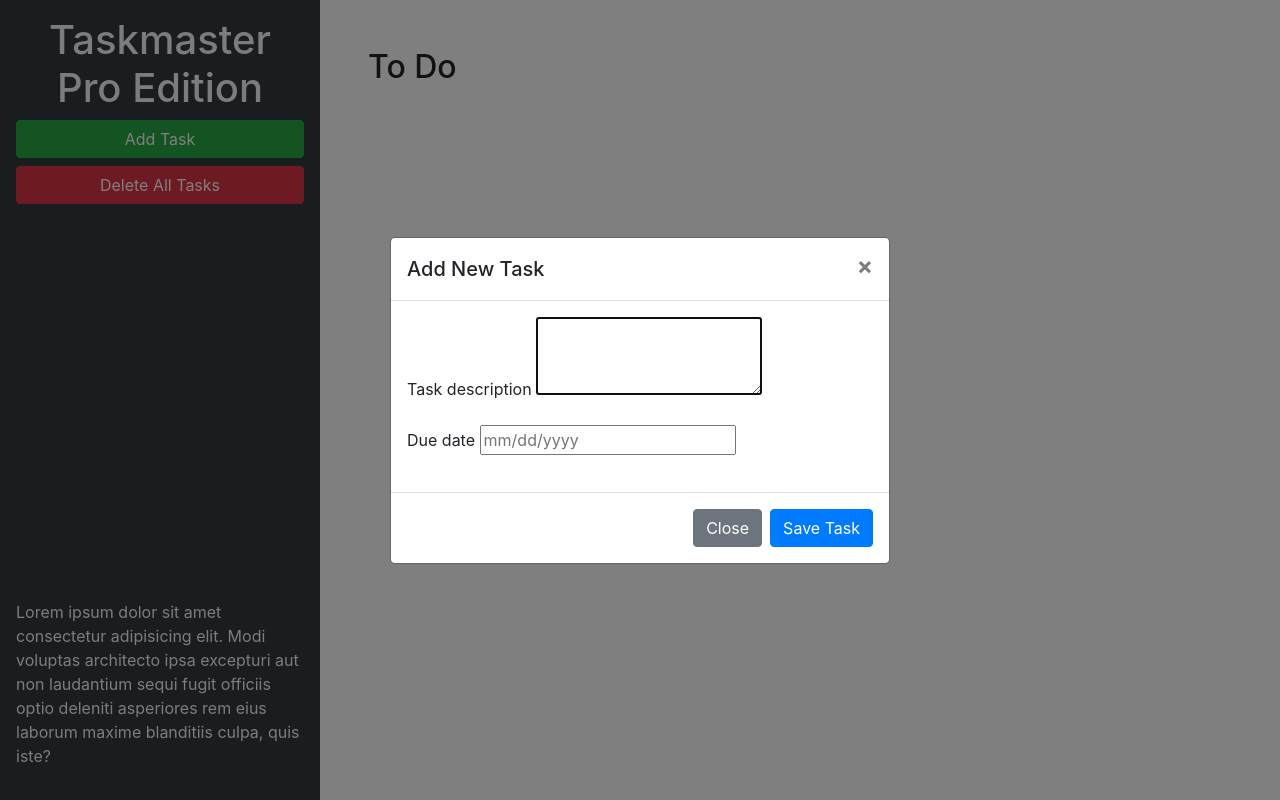
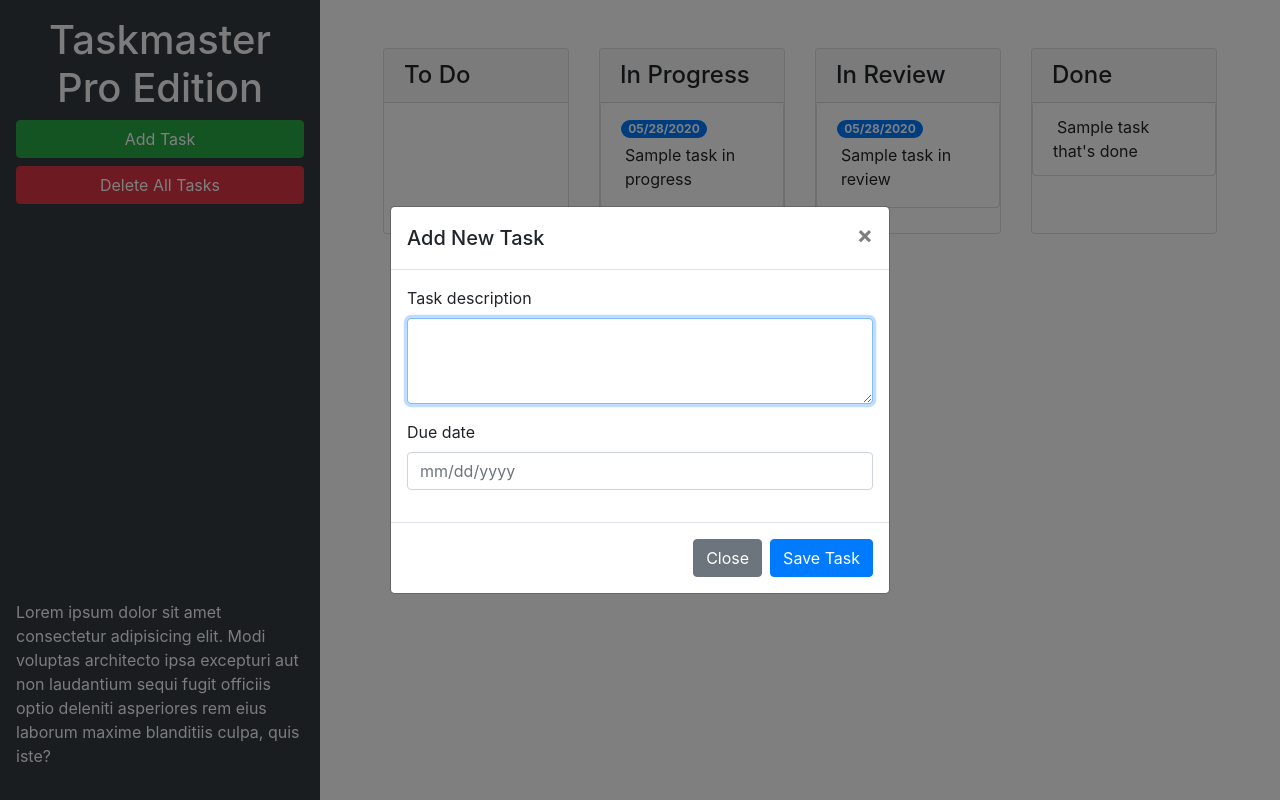
Before and after one commit to pwkinsley87/taskmaster-pro, a plain HTML site: page index.html in a window 1280 px wide. Both pictures are taken after a click on the button "Add Task". Drawn offline with nearby package versions, Linux system fonts and the light colour scheme.

Commit message:
added form classes and bootstrap columns to improve site aesthetics

```diff
--- a/assets/js/script.js
+++ b/assets/js/script.js
@@ -45,22 +45,62 @@ var saveTasks = function() {
   localStorage.setItem("tasks", JSON.stringify(tasks));
 };
 
+  // modal was triggered
+$("#task-form-modal").on("show.bs.modal", function() {
+  // clear values
+  $("#modalTaskDescription, #modalDueDate").val("");
+});
+
+  // modal is fully visible
+$("#task-form-modal").on("shown.bs.modal", function() {
+   // highlight textarea
+   $("#modalTaskDescription").trigger("focus");
+});
+
+  // save button in modal was clicked
+$("#task-form-modal .btn-primary").click(function() {
+   // get form values
+  var taskText = $("#modalTaskDescription").val();
+  var taskDate = $("#modalDueDate").val();
+
+  if (taskText && taskDate) {
+    createTask(taskText, taskDate, "toDo");
+
+    // close modal
+    $("#task-form-modal").modal("hide");
+
+    // save in tasks array
+    tasks.toDo.push({
+      text: taskText,
+      date: taskDate
+    });
+
+    saveTasks();
+  }
+});
+
+
+  // task text was clicked
 $(".list-group").on("click", "p", function() {
+   // get current text of a p element
   var text = $(this)
   .text()
   .trim();
-  var textInput = $("<textarea")
-  .addClass("form-control")
-  .val(text)
-  $(this).replaceWith(textInput)
+
+   // replace p element with a new textarea
+  var textInput = $("<textarea>").addClass("form-control").val(text);
+  $(this).replaceWith(textInput);
+
+
+    // auto focus new element
   textInput.trigger("focus");
 });
 
-$(".list-group").on("blur", "textarea", function(){
+
+    // editable field was non-focused
+$(".list-group").on("blur", "textarea", function() {
     // get the textarea's current value/text
-    var text = $(this)
-      .val()
-      .trim();
+    var text = $(this).val();
 
     // get the parent ul's id attribute
     var status = $(this)
@@ -72,6 +112,9 @@ $(".list-group").on("blur", "textarea", function(){
     var index = $(this)
       .closest(".list-group-item")
       .index();
+
+
+      // update task in an array and re-save to localStorage
     tasks[status][index].text = text;
     saveTasks();
 
@@ -136,40 +179,6 @@ $(".list-group").on("blur", "textarea", function(){
   });
 
 
-// modal was triggered
-$("#task-form-modal").on("show.bs.modal", function() {
-  // clear values
-  $("#modalTaskDescription, #modalDueDate").val("");
-});
-
-// modal is fully visible
-$("#task-form-modal").on("shown.bs.modal", function() {
-  // highlight textarea
-  $("#modalTaskDescription").trigger("focus");
-});
-
-// save button in modal was clicked
-$("#task-form-modal .btn-primary").click(function() {
-  // get form values
-  var taskText = $("#modalTaskDescription").val();
-  var taskDate = $("#modalDueDate").val();
-
-  if (taskText && taskDate) {
-    createTask(taskText, taskDate, "toDo");
-
-    // close modal
-    $("#task-form-modal").modal("hide");
-
-    // save in tasks array
-    tasks.toDo.push({
-      text: taskText,
-      date: taskDate
-    });
-
-    saveTasks();
-  }
-});
-
 // remove all tasks
 $("#remove-tasks").on("click", function() {
   for (var key in tasks) {
--- a/index.html
+++ b/index.html
@@ -24,9 +24,53 @@
       </p>
     </header>
     <main class="col-12 col-lg-9">
-      <div class="m-5">
-        <h2>To Do</h2>
-        <ul id="list-toDo" class="list-group"> </ul>
+      <div class="m-5 row justify-content-around">
+       <!-- todo start -->
+        <div class="col-12 col-md-6 col-xl-3 mb-3">
+          <div class="card">
+            <h4 class="card-header">To Do</h4>
+           <ul id="list-toDo" class="list-group"> </ul>
+          </div>
+        </div>
+        <!-- todo end -->
+        <!-- in progress start -->
+        <div class="col-12 col-md-6 col-xl-3 mb-3">
+          <div class="card">
+           <h4 class="card-header">In Progress</h4>
+           <ul id="list-inProgress" class="list-group">
+             <li class="list-group-item">
+               <span class="badge badge-primary badge-pill">05/28/2020</span>
+               <p class="m-1">Sample task in progress</p>
+             </li>
+           </ul>
+          </div>
+        </div>
+        <!-- in progress end -->
+        <!-- in review start -->
+        <div class="col-12 col-md-6 col-xl-3 mb-3">
+          <div class="card">
+          <h4 class="card-header">In Review</h4>
+          <ul id="list-inReview" class="list-group">
+            <li class="list-group-item">
+              <span class="badge badge-primary badge-pill">05/28/2020</span>
+              <p class="m-1">Sample task in review</p>
+            </li>
+          </ul>
+          </div>
+        </div>
+        <!-- in review end -->
+        <!-- done start -->
+        <div class="col-12 col-md-6 col-xl-3 mb-3">
+          <div class="card">
+           <h4 class="card-header">Done</h4>
+           <ul id="list-done" class="list-group">
+             <li class="list-group-item">
+                <span class="m-1">Sample task that's done</span>
+              </li>
+            </ul>
+          </div>
+        </div>
+        <!-- done end -->
       </div>
     </main>
   </div>
@@ -46,11 +90,11 @@
           <form>
             <div class="form-group">
               <label for="modalTaskDescription">Task description</label>
-              <textarea id="modalTaskDescription" rows="3"></textarea>
+              <textarea id="modalTaskDescription" rows="3" class="form-control"></textarea>
             </div>
             <div class="form-group">
               <label for="modalDueDate">Due date</label>
-              <input type="text" id="modalDueDate" placeholder="mm/dd/yyyy" autocomplete="off" />
+              <input type="text" class="form-control" id="modalDueDate" placeholder="mm/dd/yyyy" autocomplete="off" />
             </div>
           </form>
         </div>
```
